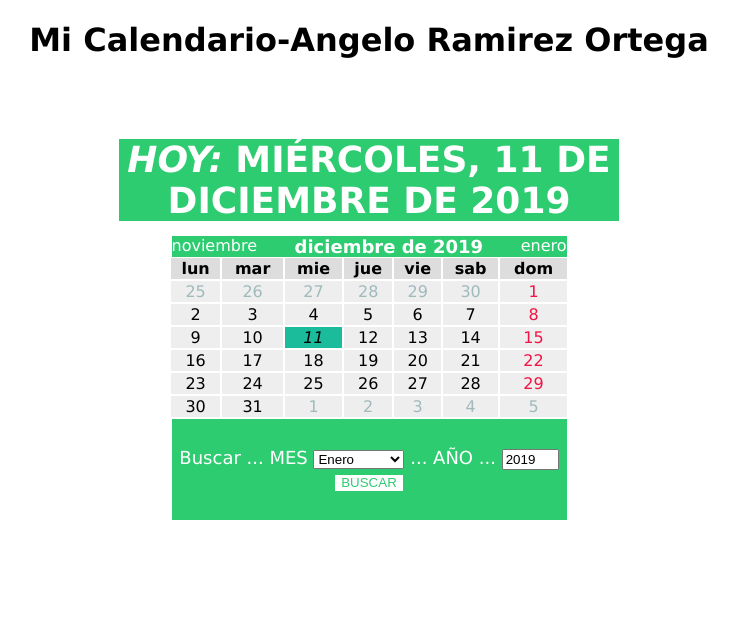
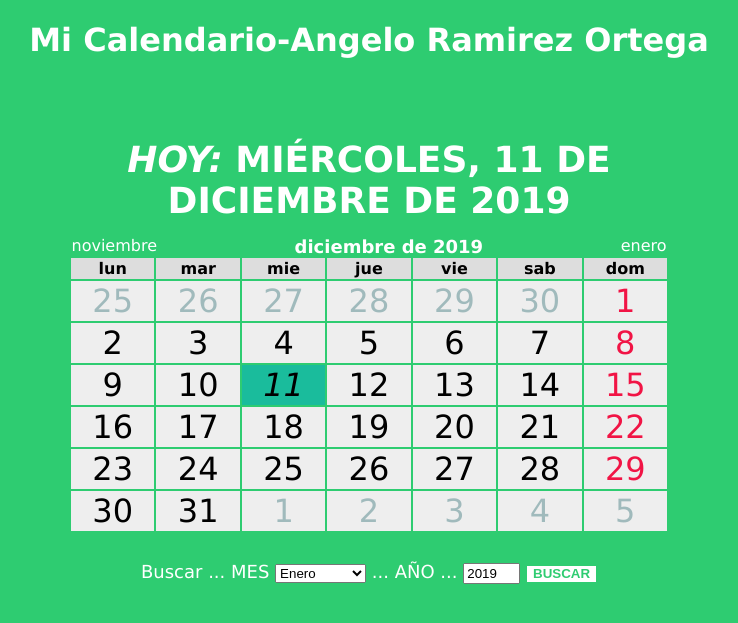
Before and after one commit to angeloortega/IntroToWebDev, a PHP site: page /Calendario.html in a window 1280 px wide. Shown: the top 623 px of the page, without its empty margins (271-1009 px from the left). Run offline with PHP 8.4, Linux system fonts and the light colour scheme.

Commit message:
tweaking

```diff
--- a/Practicas/PrCalendario/Calendario.css
+++ b/Practicas/PrCalendario/Calendario.css
@@ -1,6 +1,11 @@
 body{
     text-align: center;
     font-family: Verdana, sans-serif;
+    background: #2ECC71;
+}
+
+#mical{
+    color: #fff;
 }
 
 #anterior {
@@ -17,7 +22,7 @@ table{
     margin-top:-16px;
     margin-left:auto;
     margin-right:auto;
-    width: 400px;
+    width: 600px;
 }
 #fila0{
         margin: 0;
@@ -34,9 +39,10 @@ table{
 .fila{
     background: #eee;
     margin: 0;
+    font-size: 32px;
 }
 #buscafecha{
-    width: 395px;
+    width: 595px;
     font-size: 18px;
     background-color: #2ECC71;
     color: white;
@@ -52,6 +58,7 @@ table{
     background: white;
     border: 1px #2ECC71 solid;
     box-shadow: inset 0 1px 0 #2ECC71;
+    font-weight: bold;
 }
 
 #fechaactual{
--- a/Practicas/PrCalendario/Calendario.html
+++ b/Practicas/PrCalendario/Calendario.html
@@ -7,13 +7,13 @@
         <script type="text/javascript" src="./Calendario.js"></script>
     </head>
     <body>
-        <h1>Mi Calendario-Angelo Ramirez Ortega</h1>
+        <h1 id="mical">Mi Calendario-Angelo Ramirez Ortega</h1>
         <br/>
         <br/>
         <div id="fechaactual"><i onclick="actualizar()">HOY: </i></div>
 
         <div id="calendario">
-            <div style="width: 395px;margin-left:auto;margin-right:auto;">
+            <div style="width: 595px;margin-left:auto;margin-right:auto;">
                 <div id="anterior" onclick="mesantes()"></div>
                 <div id="posterior" onclick="mesdespues()"></div>
                 <h2 id="titulos"></h2>
```
